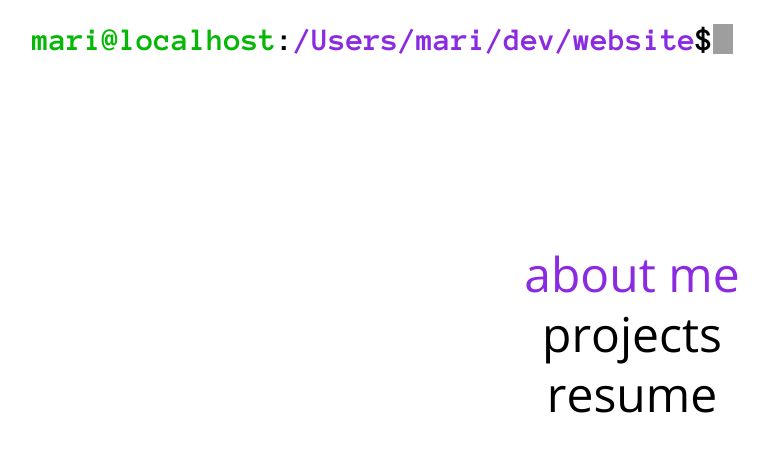
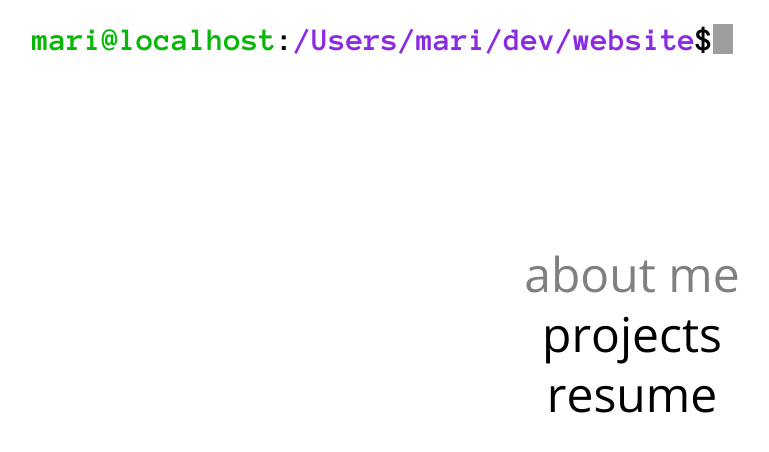
Before and after one commit to mari-husain/mari-husain.github.io, a plain HTML site: page index.html in a window 1280 px wide. In both pictures the pointer is over the link "about me". Shown: the whole page, without its empty margins (8-777 px from the left). Drawn offline with nearby package versions, Linux system fonts and the light colour scheme; grey boxes are pictures that could not be loaded.

Commit message:
change link color

```diff
--- a/index.html
+++ b/index.html
@@ -9,7 +9,7 @@
             color: black;
         }
         a:hover {
-            color: blueviolet;
+            color: gray;
         }
 
         ul {
```
